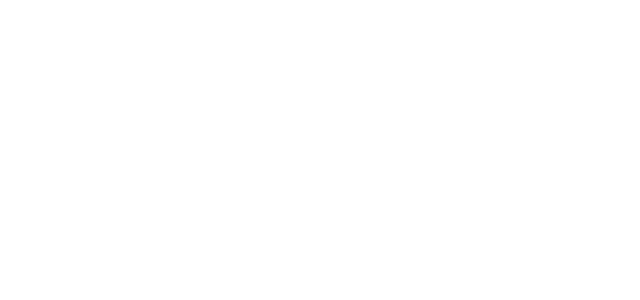
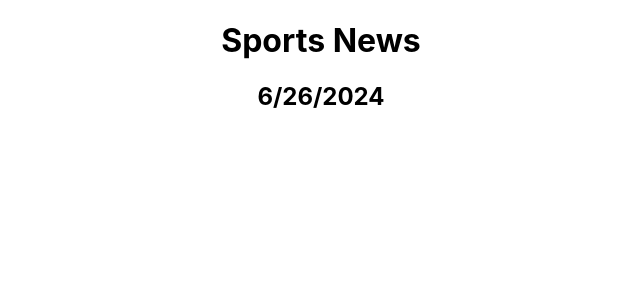
Before and after one commit to BrandonDoza/sports-news, a React (Create React App) app: page /1 in a window 1280 px wide. Shown: the top 300 px of the page, without its empty margins (319-959 px from the left). Built offline with nearby package versions, Linux system fonts and the light colour scheme.

Commit message:
add header component and components folder

```diff
--- a/src/App.js
+++ b/src/Components/App/App.js
@@ -1,7 +1,8 @@
 import {Routes, Route} from 'react-router-dom';
 import { useState, useEffect } from 'react';
 import './App.css';
-import allArticles from './mockData';
+import allArticles from '../../mockData';
+import Header from '../Header/Header';
 
 function App() {
   const [articles, setArticles] = useState([])
@@ -20,7 +21,7 @@
   console.log(articles)
   return (
     <div className="App">
-
+      <Header />
     </div>
   );
 }
--- /dev/null
+++ b/src/Components/Header/Header.jsx
@@ -0,0 +1,11 @@
+export default function Header() {
+    const today = new Date();
+  const options = { year: 'numeric', month: 'long', day: 'numeric' };
+  const formattedDate = today.toLocaleDateString(options);
+    return (
+        <div className="header">
+            <h1>Sports News</h1>
+            <h2>{formattedDate}</h2>
+        </div>
+    )
+}
--- a/src/index.js
+++ b/src/index.js
@@ -2,7 +2,7 @@
 import { BrowserRouter } from 'react-router-dom';
 import ReactDOM from 'react-dom/client';
 import './index.css';
-import App from './App';
+import App from './Components/App/App';
 import reportWebVitals from './reportWebVitals';
 
 const root = ReactDOM.createRoot(document.getElementById('root'));
```
Also changed, not shown: src/Components/App/App.css (renamed from src/App.css), src/Components/Header/Header.css (added).
